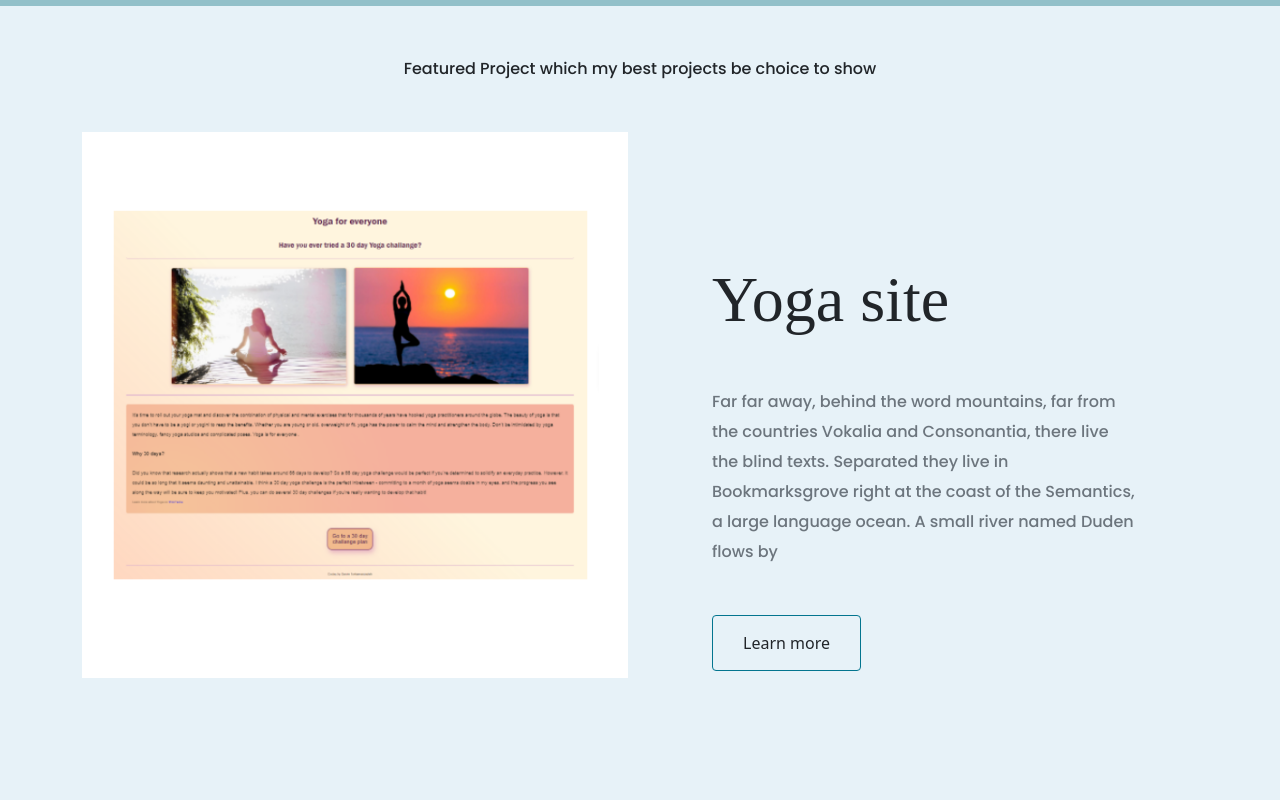
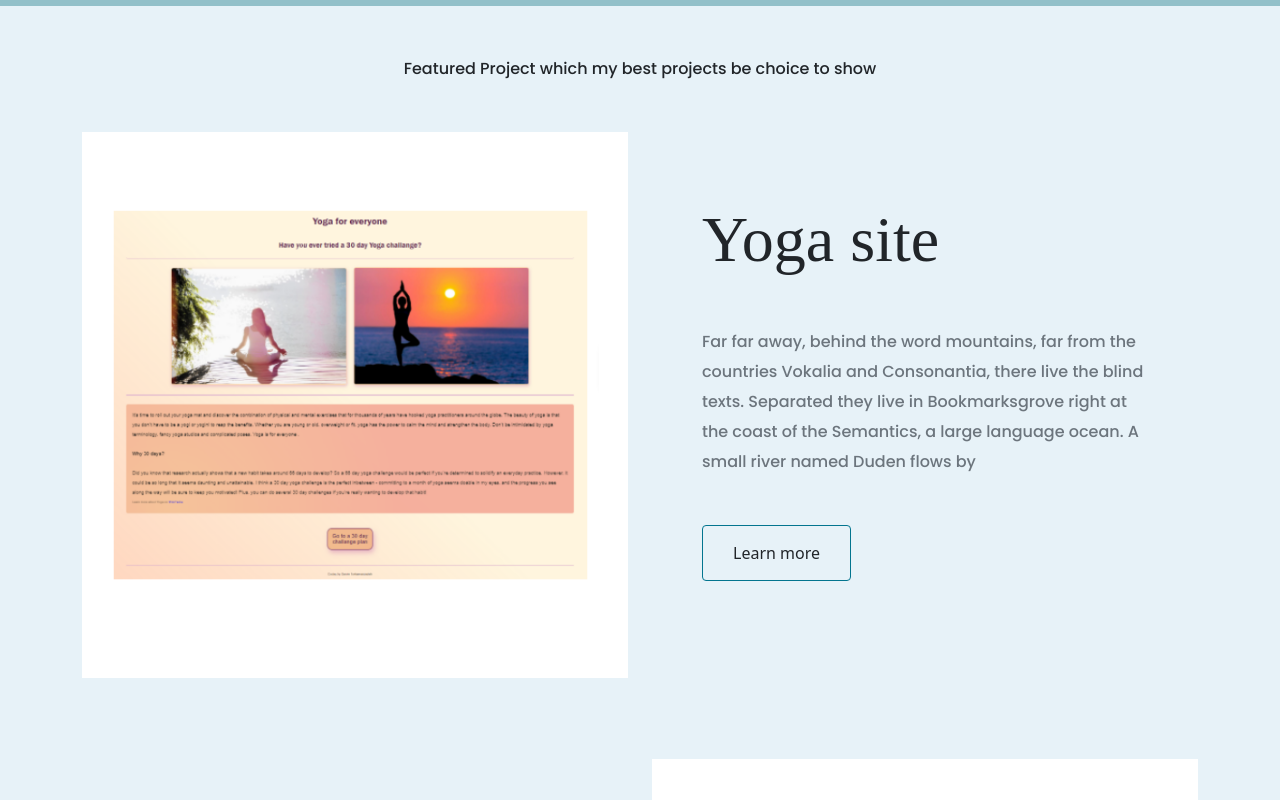
Before and after one commit to SarvinTorkaman/portfolio-project-my-website, a plain HTML site: page index.html in a window 1280 px wide. Shown: the part 660-1460 px from the top of the page. Drawn offline with nearby package versions, Linux system fonts and the light colour scheme.

Commit message:
edit on the index page project descriptions positioning

```diff
--- a/src/style.css
+++ b/src/style.css
@@ -100,14 +100,12 @@ h2 {
   font-size: 18px;
   color: #c5d7da;
 }
-
 .project-description .btn-branding-project {
   border: 1px solid var(--third-color);
   padding: 15px 30px;
 }
-
 .project-description {
-  padding: 130px 60px;
+  padding: 70px 50px 130px 50px;
 }
 
 .content {
@@ -180,9 +178,6 @@ footer .contact-email a {
   transition: all 200ms ease-in-out;
 }
 
-/* footer .social-network {
-  padding-top: 50px;
-} */
 footer .social-network a {
   margin: 0 20px;
   color: var(--third-color);
@@ -233,6 +228,7 @@ footer .work-inquiry p {
   .hero h2 {
     font-size: 20px;
   }
+
   .project-description {
     padding: 0;
     text-align: center;
```
Also changed, not shown: index.html (+1 -0 lines).
